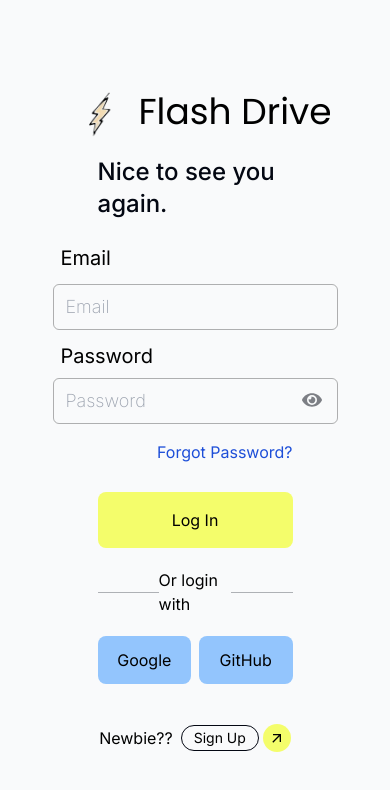
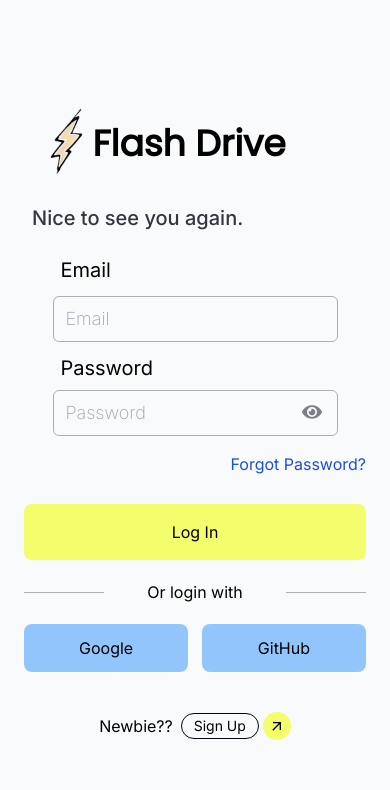
Before and after one commit to Chackoz/Flashdrive, a Next.js app: page /login in a window 390 px wide. Shown: the top 790 px of the page. Built offline with nearby package versions, Linux system fonts and the light colour scheme; a web font is replaced by a local one.

Commit message:
update : login page responsive

```diff
--- a/app/globals.css
+++ b/app/globals.css
@@ -11,6 +11,10 @@
 @layer components {
   .inputField {
     @apply outline-none border-black border border-opacity-30 px-3 py-2 text-lg rounded-md font-extralight w-full bg-transparent;
+  }
+
+  .error-message{
+    @apply text-red-300 font-normal text-xl
   }
 }
 .my-masonry-grid {
--- a/app/login/page.tsx
+++ b/app/login/page.tsx
@@ -48,7 +48,7 @@
 
   return (
     <div
-      className={` min-h-screen relative overflow-hidden flex justify-center items-center min-w-full bg-gray-50`}
+      className={`h-full md:min-h-screen relative overflow-hidden flex justify-center items-center min-w-full bg-gray-50`}
     >
       <div className="hidden md:flex md:w-1/2 h-screen items-center justify-center transition-all ease-out duration-500 ">
         <div className=" group   justify-center items-center">
@@ -63,13 +63,13 @@
         </div>
       </div>
 
-      <div className="md:w-1/2 w-full h-screen flex flex-col items-center justify-center">
-        <div className="flex md:w-[50%] font-poppins text-4xl justify-start items-start">
-          <img src="/logo.png" className="w-[80px] -mt-4 md:-ml-6" />
-          <div className="">Flash Drive</div>
+      <div className="md:w-1/2 w-full flex flex-col items-center justify-center">
+        <div className="flex md:w-[50%] font-poppins text-4xl justify-items-start -ml-20 md:-ml-12 items-center  mb-5">
+          <img src="/logo.png" className="w-[80px] scale-150 " />
+          <div className="font-bold -ml-3">Flash Drive</div>
         </div>
-        <div className="text-gray-950 text-2xl font-medium flex-col mb-3 text-left w-1/2 justify-start flex ">
-        {error && <div className="error-message">{error}</div>} {!error && <div>Nice to see you again.</div> }
+        <div className="text-gray-950 md:text-2xl text-xl opacity-80 font-medium flex-col mb-3 text-left md:w-1/2 w-full md:px-0 px-8 justify-start flex ">
+        {error ? <div className="error-message">{error}</div> : <div>Nice to see you again.</div>}
         </div>
         <div className="flex-col flex md:w-1/2   justify-items-start items-start ">
           <label htmlFor="email" className="text-xl my-3 font-normal ml-2">
@@ -119,26 +119,26 @@
             )}
           </div>
         </div>
-        <div className="flex flex-col mt-4 gap-4 w-[50%]">
+        <div className="flex flex-col mt-4 gap-4 md:w-[50%] w-full">
           <a
             href=""
-            className="text-right text-blue-700 hover:text-blue-500 mb-3"
+            className="text-right text-blue-700 hover:text-blue-500 mb-3 mr-6 md:mr-0"
           >
             Forgot Password?
           </a>
           <button
-            className="bg-[#f4fd6b] hover:bg-[#faffaf] transition-all duration-100 ease text-xxl py-4 px-6  rounded-lg"
+            className="bg-[#f4fd6b] hover:bg-[#faffaf] transition-all duration-100 ease text-xxl py-4 md:px-6 mx-6 md:mx-0  rounded-lg"
             onClick={handleLogin}
           >
             Log In
           </button>
         </div>
-        <div className="flex justify-between items-center w-[50%] my-5 ">
+        <div className="flex justify-between  items-center w-full md:px-0 px-6 md:w-[50%] my-5 ">
           <div className="bg-gray-950 w-[80px] h-[1px] opacity-30"></div>
           Or login with
           <div className="bg-gray-950 w-[80px] h-[1px] opacity-30"></div>
         </div>
-        <div className=" flex justify-between w-[50%] ">
+        <div className=" flex justify-between  w-full md:px-0 px-6 md:w-[50%] ">
           <button className="bg-blue-300 w-[48%] py-3 hover:bg-blue-200 rounded-lg">
             Google
           </button>
--- a/package.json
+++ b/package.json
@@ -15,7 +15,7 @@
     "axios": "^1.6.3",
     "firebase": "^10.7.1",
     "framer-motion": "^10.16.16",
-    "next": "14.0.3",
+    "next": "^14.0.3",
     "react": "^18",
     "react-dom": "^18",
     "react-fast-marquee": "^1.6.2",
```
Also changed, not shown: 1 other file (tests, documents, lock files or other folders).
